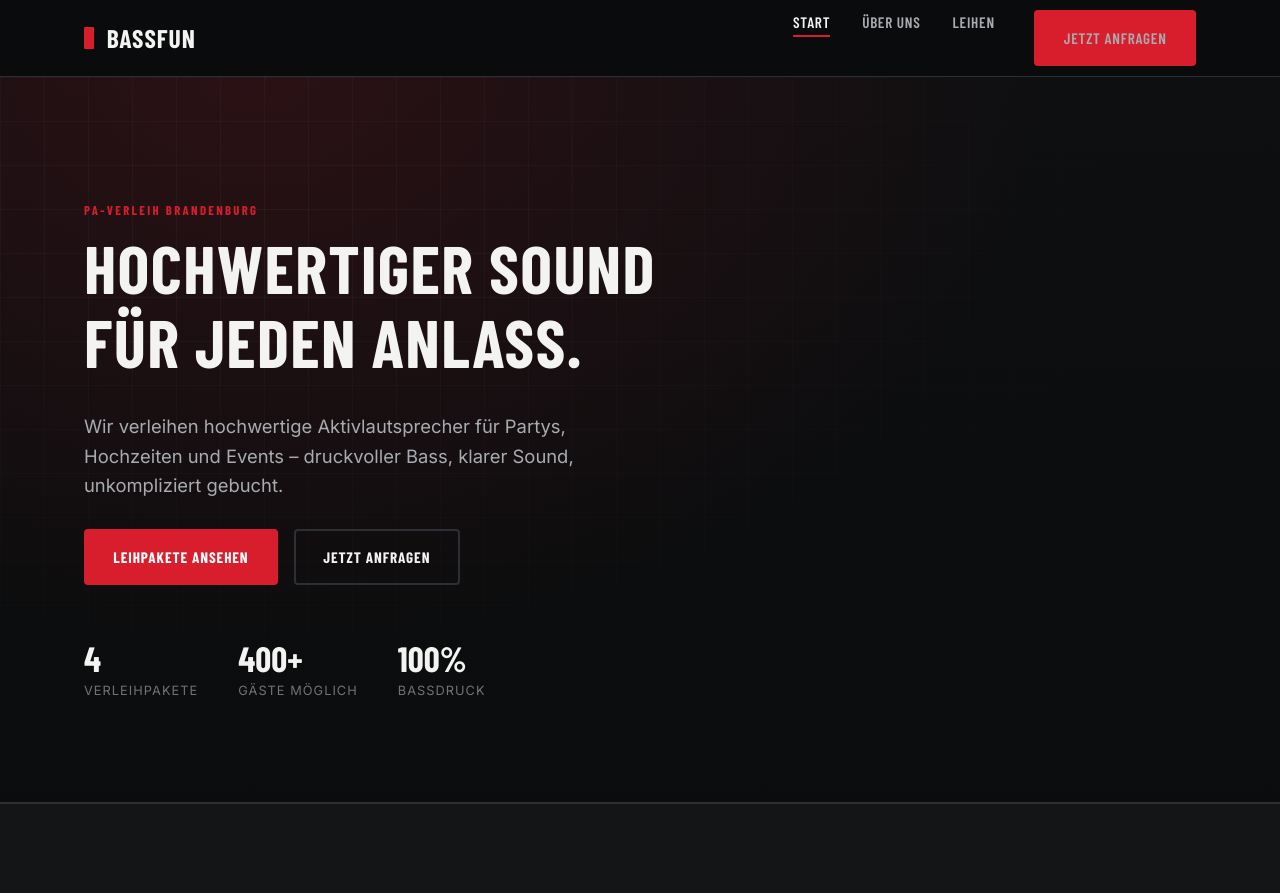
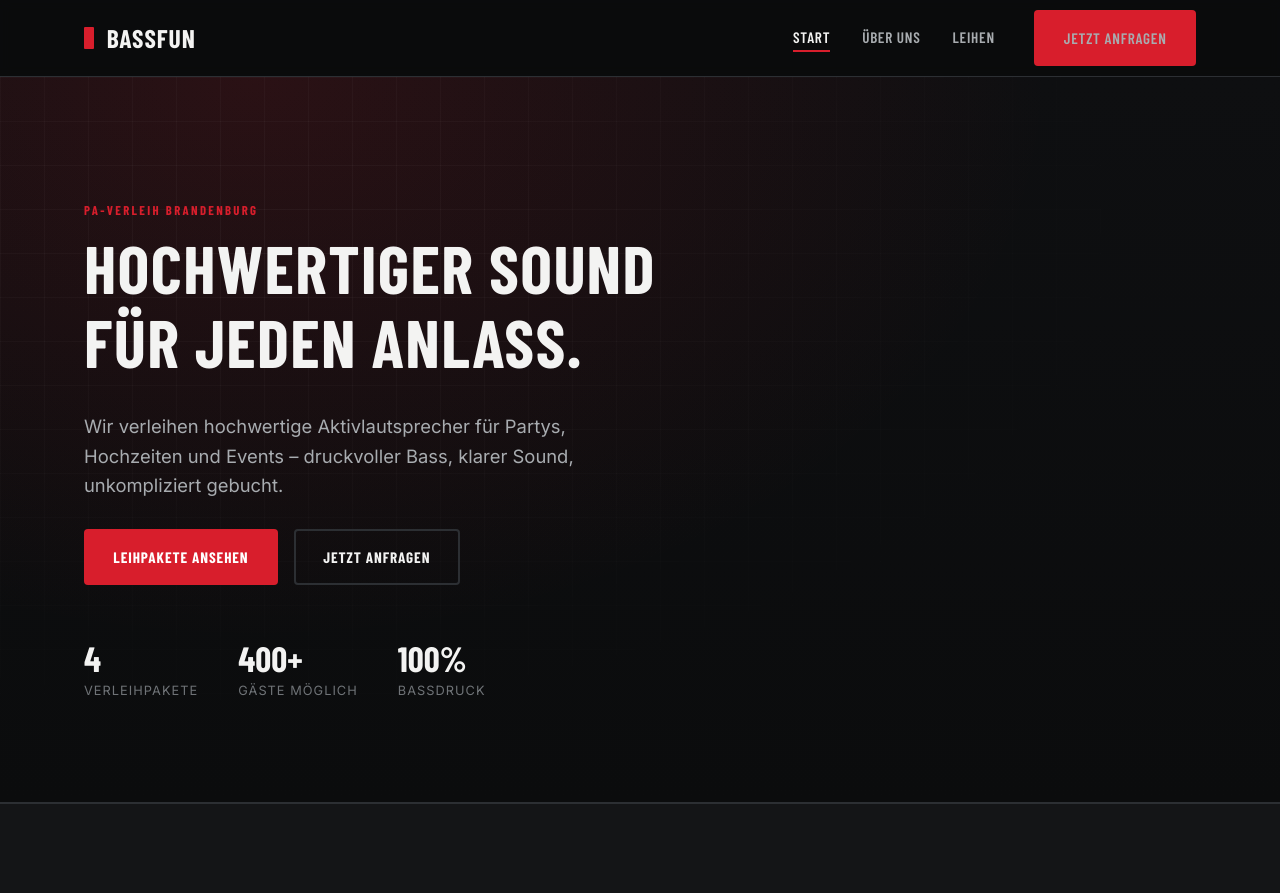
Before and after one commit to maximusvo/bassfun, a Jekyll site: the page built from index.markdown, in a window 1280 px wide. Shown: the top 893 px of the page. Built offline with Jekyll 4.4.1, drawn with Linux system fonts in a browser that asks for light colours; grey boxes are pictures that could not be loaded.

Commit message:
fixed main nav mobile / desktop

```diff
--- a/assets/css/style.css
+++ b/assets/css/style.css
@@ -200,6 +200,7 @@ a:hover { color: var(--color-accent-hover); }
 .site-nav ul {
   list-style: none;
   display: flex;
+  align-items: center;
   gap: 2em;
   margin: 0;
   padding: 0;
@@ -233,12 +234,13 @@ a:hover { color: var(--color-accent-hover); }
   .site-nav.is-open { display: block; }
   .site-nav ul {
     flex-direction: column;
+    align-items: stretch;
     gap: 0;
     padding: 12px 24px 20px;
   }
   .site-nav li { border-bottom: 1px solid var(--color-border); }
   .site-nav li:last-child { border-bottom: none; padding-top: 12px; }
-  .site-nav a { display: block; padding: 14px 0; }
+  .site-nav a { display: block; padding: 14px 0; text-align: center; }
 }
 
 /* ---------- Hero ---------- */
--- /dev/null
+++ b/assets/main.scss
@@ -0,0 +1,6 @@
+---
+# This file intentionally overrides the minima theme's assets/main.scss.
+# The site uses its own stylesheet (assets/css/style.css, see head.html)
+# and doesn't need minima's compiled CSS, which triggers Sass deprecation
+# warnings (e.g. lighten()) during build.
+---
```
Also changed, not shown: 1 other file.
